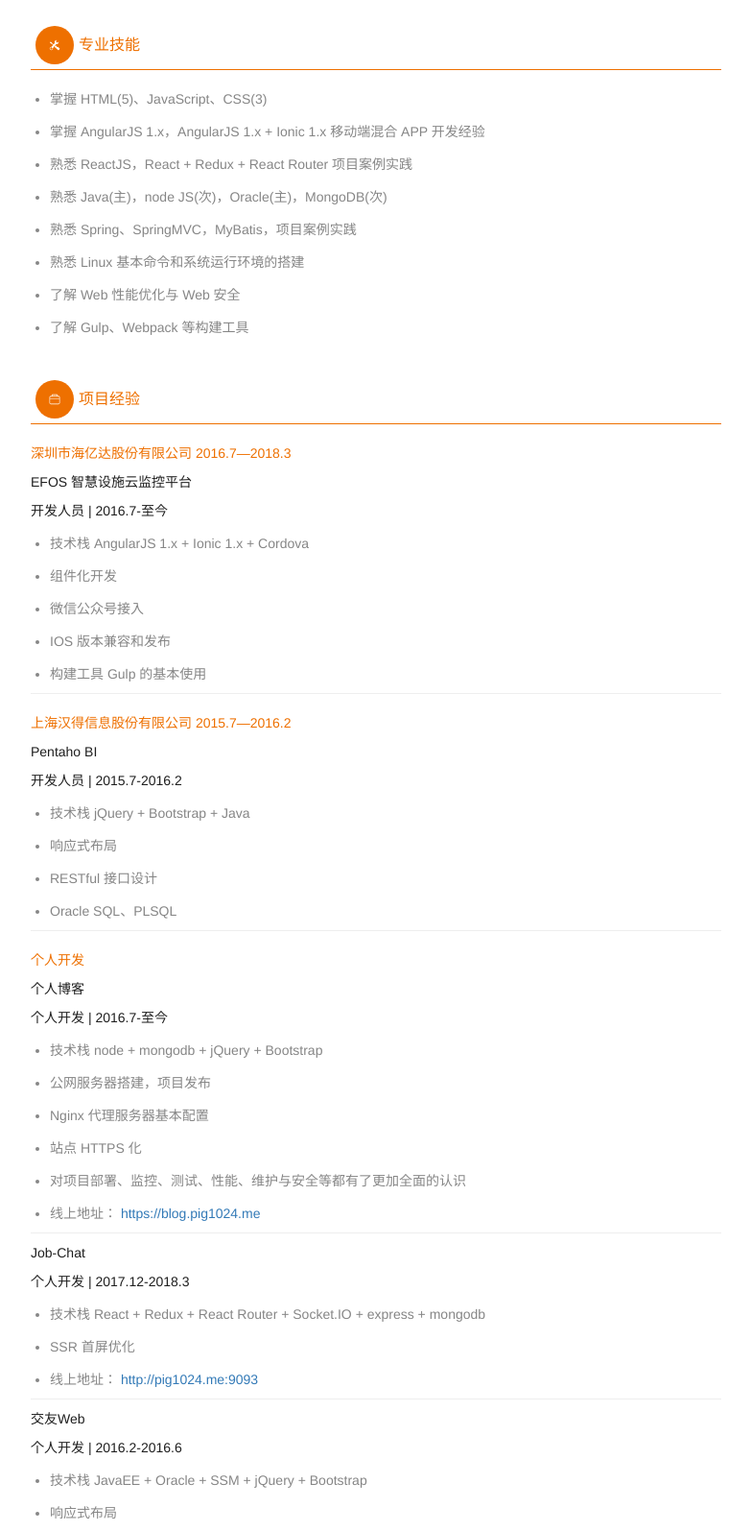
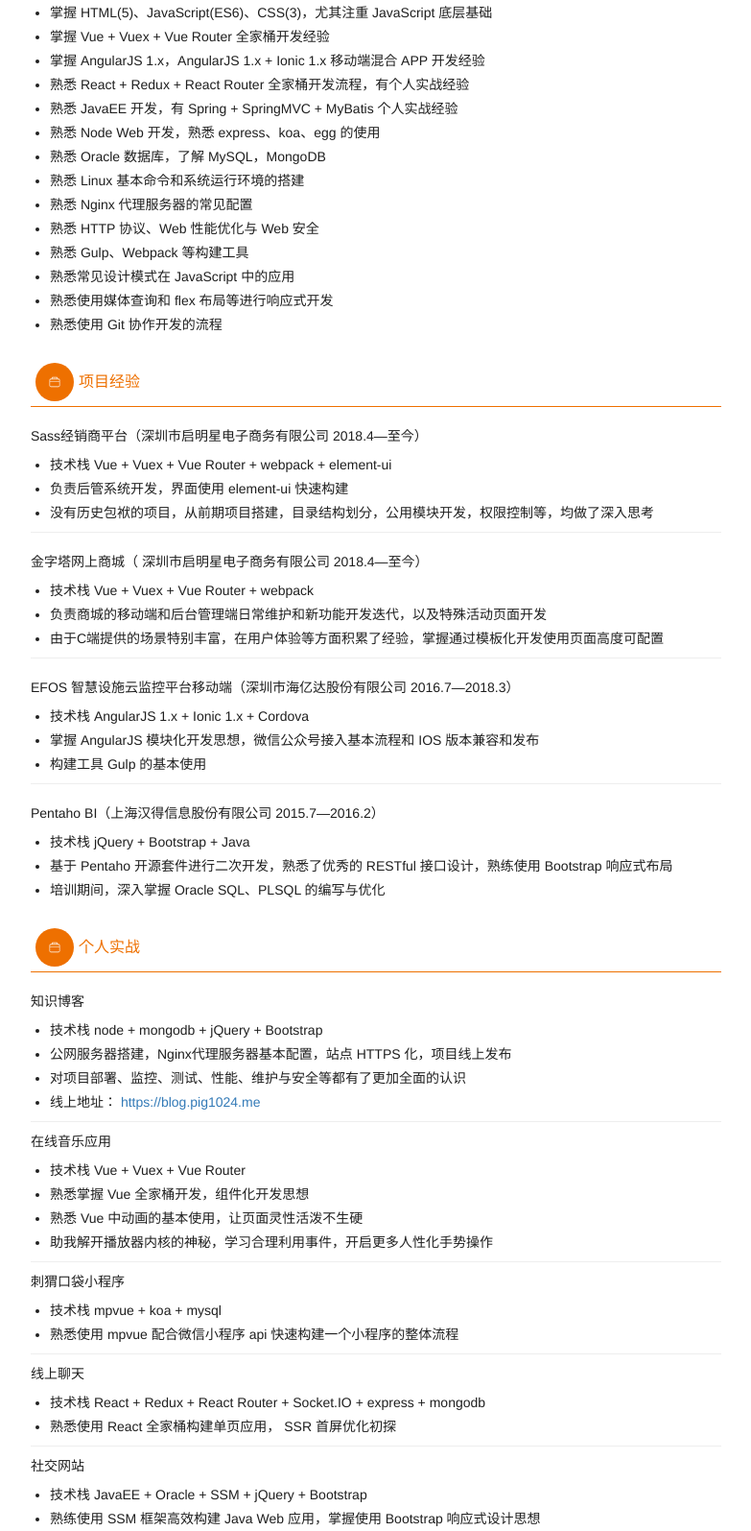
Before and after one commit to liuxinqiong/mycv, a website: page index.html in a window 1280 px wide. Shown: the part 592-2187 px from the top of the page at 96% size, without its empty margins (248-1031 px from the left). Drawn offline with Linux system fonts and the light colour scheme.

Commit message:
big update

```diff
--- a/index.html
+++ b/index.html
@@ -22,10 +22,10 @@
                     <div class="row">
                         <div class="col-lg-8 col-md-8 col-sm-8">
                             <p class="name">刘新琼
-                                <span class="career">软件工程师</span>
+                                <span class="career">前端工程师</span>
                             </p>
                             <p>热爱生活，热爱技术，开放式心态拥抱与学习技术！</p>
-                            <p>1994.5 | 广东深圳 | | 372513646@qq.com</p>
+                            <p>1994.5 | 广东深圳 | 372513646@qq.com</p>
                             <p>个人站点：
                                 <a href="https://pig1024.me">https://pig1024.me</a>
                             </p>
@@ -48,9 +48,11 @@
                         <span class="title">教育背景</span>
                     </div>
                     <div class="content">
-                        <p>时间：2012.9-2016.7</p>
-                        <p>学校：长沙理工大学</p>
-                        <p>专业：网络工程(本科)</p>
+                        <div class="row">
+                            <div class="col-lg-4 col-mg-4 col-sm-4">时间：2012.9-2016.7</div>
+                            <div class="col-lg-4 col-mg-4 col-sm-4">学校：长沙理工大学</div>
+                            <div class="col-lg-4 col-mg-4 col-sm-4">专业：网络工程(本科)</div>
+                        </div>
                         <!--教育背景描述-->
                         <div class="des">
                             在校期间主修课程有计算机网络、数据结构、数据库、操作系统、C 语言、Java 程序设计和 Linux 操作系统等，个人主要学习方向是 Java，比如 Java Swing、Java Web 和 Android开发等。
@@ -68,14 +70,20 @@
                     <div class="content">
                         <div class="skill-list">
                             <ul>
-                                <li>掌握 HTML(5)、JavaScript、CSS(3)</li>
+                                <li>掌握 HTML(5)、JavaScript(ES6)、CSS(3)，尤其注重 JavaScript 底层基础</li>
+                                <li>掌握 Vue + Vuex + Vue Router 全家桶开发经验</li>
                                 <li>掌握 AngularJS 1.x，AngularJS 1.x + Ionic 1.x 移动端混合 APP 开发经验</li>
-                                <li>熟悉 ReactJS，React + Redux + React Router 项目案例实践</li>
-                                <li>熟悉 Java(主)，node JS(次)，Oracle(主)，MongoDB(次)</li>
-                                <li>熟悉 Spring、SpringMVC，MyBatis，项目案例实践</li>
+                                <li>熟悉 React + Redux + React Router 全家桶开发流程，有个人实战经验</li>
+                                <li>熟悉 JavaEE 开发，有 Spring + SpringMVC + MyBatis 个人实战经验</li>
+                                <li>熟悉 Node Web 开发，熟悉 express、koa、egg 的使用</li>
+                                <li>熟悉 Oracle 数据库，了解 MySQL，MongoDB</li>
                                 <li>熟悉 Linux 基本命令和系统运行环境的搭建</li>
-                                <li>了解 Web 性能优化与 Web 安全</li>
-                                <li>了解 Gulp、Webpack 等构建工具</li>
+                                <li>熟悉 Nginx 代理服务器的常见配置</li>
+                                <li>熟悉 HTTP 协议、Web 性能优化与 Web 安全</li>
+                                <li>熟悉 Gulp、Webpack 等构建工具</li>
+                                <li>熟悉常见设计模式在 JavaScript 中的应用</li>
+                                <li>熟悉使用媒体查询和 flex 布局等进行响应式开发</li>
+                                <li>熟悉使用 Git 协作开发的流程</li>
                             </ul>
                         </div>
                     </div>
@@ -89,16 +97,36 @@
                         <span class="title">项目经验</span>
                     </div>
                     <div class="company-item">
-                        <p class="name">深圳市海亿达股份有限公司 2016.7—2018.3</p>
                         <div class="content">
-                            <p class="prj-name">EFOS 智慧设施云监控平台</p>
-                            <p>开发人员 | 2016.7-至今</p>
+                            <p class="title">Sass经销商平台（深圳市启明星电子商务有限公司 2018.4—至今）</p>
+                            <div class="detail">
+                                <ul>
+                                    <li>技术栈 Vue + Vuex + Vue Router + webpack + element-ui</li>
+                                    <li>负责后管系统开发，界面使用 element-ui 快速构建</li>
+                                    <li>没有历史包袱的项目，从前期项目搭建，目录结构划分，公用模块开发，权限控制等，均做了深入思考</li>
+                                </ul>
+                            </div>
+                        </div>
+                    </div>
+                    <div class="company-item">
+                        <div class="content">
+                            <p class="title">金字塔网上商城（ 深圳市启明星电子商务有限公司 2018.4—至今）</p>
+                            <div class="detail">
+                                <ul>
+                                    <li>技术栈 Vue + Vuex + Vue Router + webpack </li>
+                                    <li>负责商城的移动端和后台管理端日常维护和新功能开发迭代，以及特殊活动页面开发</li>
+                                    <li>由于C端提供的场景特别丰富，在用户体验等方面积累了经验，掌握通过模板化开发使用页面高度可配置</li>
+                                </ul>
+                            </div>
+                        </div>
+                    </div>
+                    <div class="company-item">
+                        <div class="content">
+                            <p class="title">EFOS 智慧设施云监控平台移动端（深圳市海亿达股份有限公司 2016.7—2018.3）</p>
                             <div class="detail">
                                 <ul>
                                     <li>技术栈 AngularJS 1.x + Ionic 1.x + Cordova</li>
-                                    <li>组件化开发</li>
-                                    <li>微信公众号接入</li>
-                                    <li>IOS 版本兼容和发布</li>
+                                    <li>掌握 AngularJS 模块化开发思想，微信公众号接入基本流程和 IOS 版本兼容和发布</li>
                                     <li>构建工具 Gulp 的基本使用</li>
                                 </ul>
                             </div>
@@ -106,31 +134,34 @@
                     </div>
 
                     <div class="company-item">
-                        <p class="name">上海汉得信息股份有限公司 2015.7—2016.2</p>
+                        <!-- <p class="name"></p> -->
                         <div class="content">
-                            <p class="prj-name">Pentaho BI</p>
-                            <p>开发人员 | 2015.7-2016.2</p>
+                            <p class="title">Pentaho BI（上海汉得信息股份有限公司 2015.7—2016.2）</p>
                             <div class="detail">
                                 <ul>
                                     <li>技术栈 jQuery + Bootstrap + Java</li>
-                                    <li>响应式布局</li>
-                                    <li>RESTful 接口设计</li>
-                                    <li>Oracle SQL、PLSQL</li>
+                                    <li>基于 Pentaho 开源套件进行二次开发，熟悉了优秀的 RESTful 接口设计，熟练使用 Bootstrap 响应式布局</li>
+                                    <li>培训期间，深入掌握 Oracle SQL、PLSQL 的编写与优化</li>
                                 </ul>
                             </div>
                         </div>
                     </div>
+                </div>
+                <!--个人实战-->
+                <div class="cv-item">
+                    <div class="header clearfix">
+                        <span class="icon">
+                            <i class="project"></i>
+                        </span>
+                        <span class="title">个人实战</span>
+                    </div>
                     <div class="company-item">
-                        <p class="name">个人开发</p>
                         <div class="content">
-                            <p class="prj-name">个人博客</p>
-                            <p>个人开发 | 2016.7-至今</p>
+                            <p class="title">知识博客</p>
                             <div class="detail">
                                 <ul>
                                     <li>技术栈 node + mongodb + jQuery + Bootstrap</li>
-                                    <li>公网服务器搭建，项目发布</li>
-                                    <li>Nginx 代理服务器基本配置</li>
-                                    <li>站点 HTTPS 化</li>
+                                    <li>公网服务器搭建，Nginx代理服务器基本配置，站点 HTTPS 化，项目线上发布</li>
                                     <li>对项目部署、监控、测试、性能、维护与安全等都有了更加全面的认识</li>
                                     <li>线上地址：
                                         <a href="https://blog.pig1024.me">https://blog.pig1024.me</a>
@@ -139,25 +170,40 @@
                             </div>
                         </div>
                         <div class="content">
-                            <p class="prj-name">Job-Chat</p>
-                            <p>个人开发 | 2017.12-2018.3</p>
+                            <p class="title">在线音乐应用</p>
                             <div class="detail">
                                 <ul>
-                                    <li>技术栈 React + Redux + React Router + Socket.IO + express + mongodb</li>
-                                    <li>SSR 首屏优化</li>
-                                    <li>线上地址：
-                                        <a href="http://pig1024.me:9093">http://pig1024.me:9093</a>
-                                    </li>
+                                    <li>技术栈 Vue + Vuex + Vue Router</li>
+                                    <li>熟悉掌握 Vue 全家桶开发，组件化开发思想</li>
+                                    <li>熟悉 Vue 中动画的基本使用，让页面灵性活泼不生硬</li>
+                                    <li>助我解开播放器内核的神秘，学习合理利用事件，开启更多人性化手势操作</li>
                                 </ul>
                             </div>
                         </div>
                         <div class="content">
-                            <p class="prj-name">交友Web</p>
-                            <p>个人开发 | 2016.2-2016.6</p>
+                            <p class="title">刺猬口袋小程序</p>
+                            <div class="detail">
+                                <ul>
+                                    <li>技术栈 mpvue + koa + mysql</li>
+                                    <li>熟悉使用 mpvue 配合微信小程序 api 快速构建一个小程序的整体流程</li>
+                                </ul>
+                            </div>
+                        </div>
+                        <div class="content">
+                            <p class="title">线上聊天</p>
+                            <div class="detail">
+                                <ul>
+                                    <li>技术栈 React + Redux + React Router + Socket.IO + express + mongodb</li>
+                                    <li>熟悉使用 React 全家桶构建单页应用， SSR 首屏优化初探</li>
+                                </ul>
+                            </div>
+                        </div>
+                        <div class="content">
+                            <p class="title">社交网站</p>
                             <div class="detail">
                                 <ul>
                                     <li>技术栈 JavaEE + Oracle + SSM + jQuery + Bootstrap</li>
-                                    <li>响应式布局</li>
+                                    <li>熟练使用 SSM 框架高效构建 Java Web 应用，掌握使用 Bootstrap 响应式设计思想</li>
                                 </ul>
                             </div>
                         </div>
@@ -181,7 +227,7 @@
                         <h5>我要</h5>
                         <p>
                             —主攻前端，发展全栈
-                            <br> —高效，高质量完成工作，多与同事交流&Code Review以寻求更完美解决方案和提升自己能力
+                            <br> —高效，高质量完成工作，多与同事交流 & Code Review 以寻求更完美解决方案和提升自己能力
                             <br> —关注技术前沿，开放式心态拥抱技术
                         </p>
                         <h5>我爱</h5>
--- a/public/css/resume.css
+++ b/public/css/resume.css
@@ -1,3 +1,10 @@
+/*
+ * 界面色调：#ee7000
+ * 标题颜色：#010101  400
+ * 主要内容：#1f1f1f 300
+ * 描述内容：#868686 300
+*/
+
 .info::before {
     content: '';
     background: url("/asset/top_bg.jpg") top center no-repeat;
@@ -50,12 +57,11 @@
 }
 
 .cv-item {
-    padding: 30px 15px 0;
+    padding: 15px 15px 0;
 }
 
 .header {
     position: relative;
-    margin-bottom: 5px;
     color: #ee7000;
     border-bottom: 1px solid #ee7000;
     padding: 5px;
@@ -63,7 +69,6 @@
 }
 
 .header .icon {
-    display: inline-block;
     width: 40px;
     height: 40px;
     line-height: 40px;
@@ -130,26 +135,27 @@
 }
 
 .content .des {
+    margin-top: 10px;
     color: #868686;
 }
 
 .content .detail ul {
     list-style: disc;
     padding-left: 20px;
-    color: rgb(134, 134, 134);
-    font-weight: normal;
+    color: #1f1f1f;
+    font-weight: 300;
 }
 
 .content .detail li {
-    margin-top: 1em;
+    margin-top: 5px;
     display: list-item;
 }
 
 .content .skill-list ul {
     list-style: disc;
     padding-left: 20px;
-    color: rgb(134, 134, 134);
-    font-weight: normal;
+    color: #1f1f1f;
+    font-weight: 300;
 }
 
 .content .skill-list li:first-child {
@@ -157,7 +163,7 @@
 }
 
 .content .skill-list li {
-    margin-top: 1em;
+    margin-top: 5px;
     display: list-item;
 }
 
@@ -203,7 +209,7 @@
     margin-bottom: 0;
 }
 
-.company-item .prj-name{
+.company-item .title{
     margin-top: 10px;
     font-weight: 400;
 }
```
